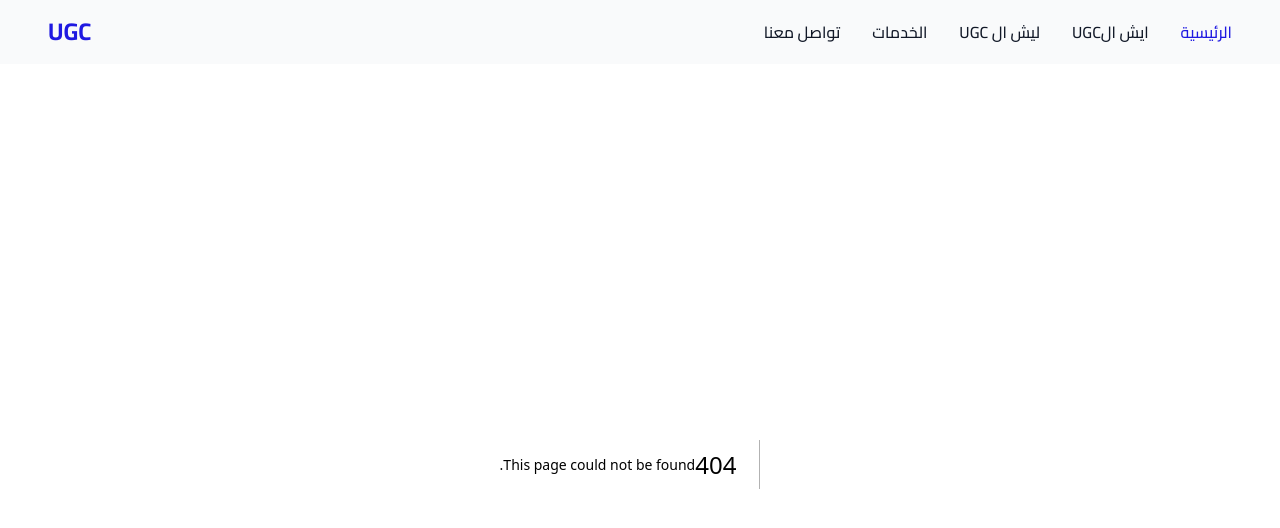
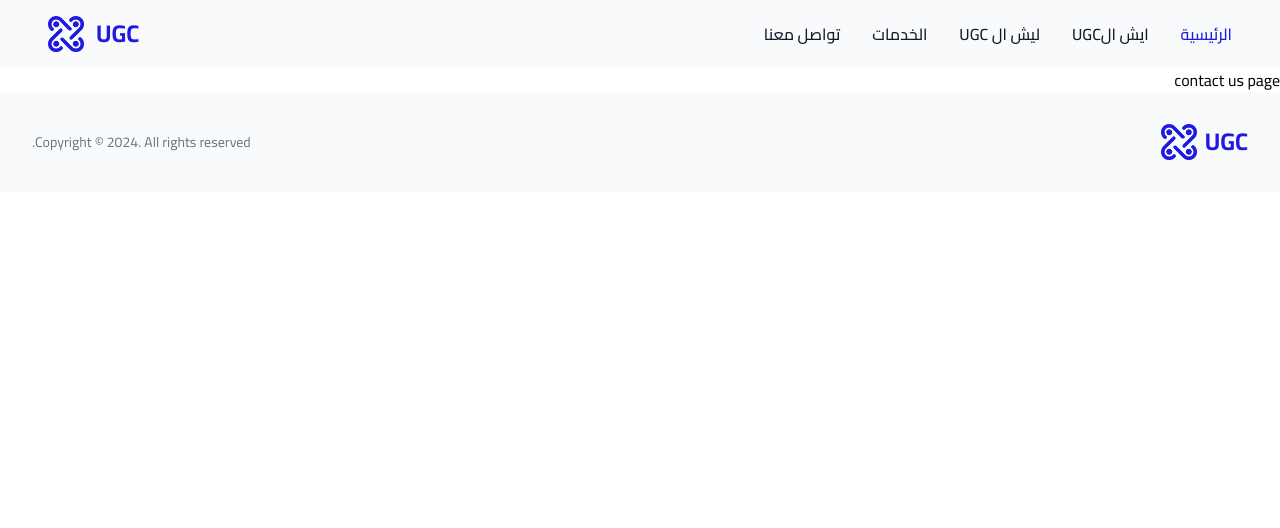
Before and after one commit to X-Vneer/UGC, a Next.js app: page /contact-us in a window 1280 px wide. Before the commit this address had no page. Shown: the top 528 px of the page. Built offline with nearby package versions, Linux system fonts and the light colour scheme.

Commit message:
created footer

```diff
--- a/package.json
+++ b/package.json
@@ -13,6 +13,7 @@
     "class-variance-authority": "^0.7.0",
     "clsx": "^2.1.0",
     "framer-motion": "^11.0.8",
+    "lucide-react": "^0.350.0",
     "next": "14.1.3",
     "prettier-plugin-tailwindcss": "^0.5.12",
     "react": "^18",
--- /dev/null
+++ b/src/app/contact-us/page.tsx
@@ -0,0 +1,4 @@
+
+export default function ContactUs() {
+  return <div>contact us page</div>
+}
--- a/src/app/layout.tsx
+++ b/src/app/layout.tsx
@@ -3,6 +3,7 @@ import { Cairo } from "next/font/google"
 
 import "./globals.css"
 
+import Footer from "@/components/footer"
 import Header from "@/components/header"
 
 const cairo = Cairo({ subsets: ["latin"], weight: ["400", "500", "700"] })
@@ -22,6 +23,7 @@ export default function RootLayout({
       <body className={cairo.className + " left-0 right-0 top-0 overflow-y-scroll"}>
         <Header />
         {children}
+        <Footer />
       </body>
     </html>
   )
--- a/src/assets/index.ts
+++ b/src/assets/index.ts
@@ -1,4 +1,5 @@
 import cornerIcons from "./corner-icons-bg.png"
 import iconsBg from "./icons-background.png"
+import logo from "./logo.png"
 
-export { iconsBg, cornerIcons }
+export { iconsBg, cornerIcons, logo }
--- /dev/null
+++ b/src/components/footer.tsx
@@ -0,0 +1,28 @@
+import React from "react"
+import { logo } from "@/assets"
+
+type Props = {}
+
+const Footer = (props: Props) => {
+  return (
+    <footer className="bg-gray-50">
+      <div className="mx-auto max-w-screen-xl px-4 py-8 sm:px-6 lg:px-8">
+        <div className="sm:flex sm:items-center sm:justify-between">
+          <div className="flex justify-center gap-2 text-teal-600 sm:justify-start">
+            <span className="self-center whitespace-nowrap text-2xl font-semibold  text-secondary ">
+              UGC
+            </span>
+
+            <img src={logo.src} className="h-9" alt="logo" />
+          </div>
+
+          <p className="mt-4 text-center text-sm text-gray-500 lg:mt-0 lg:text-right">
+            Copyright &copy; {new Date().getFullYear()}. All rights reserved.
+          </p>
+        </div>
+      </div>
+    </footer>
+  )
+}
+
+export default Footer
--- a/src/components/header.tsx
+++ b/src/components/header.tsx
@@ -2,6 +2,7 @@
 
 import React, { useEffect, useState } from "react"
 import Link from "next/link"
+import { logo } from "@/assets"
 
 import { cn } from "@/lib/utils"
 
@@ -85,6 +86,7 @@ const Header = (props: Props) => {
             <span className="self-center whitespace-nowrap text-2xl font-semibold  text-secondary ">
               UGC
             </span>
+            <img src={logo.src} className="h-9" alt="logo" />
           </Link>
         </div>
       </div>
```
Also changed, not shown: src/assets/logo.png (added), 1 other file (tests, documents, lock files or other folders).
